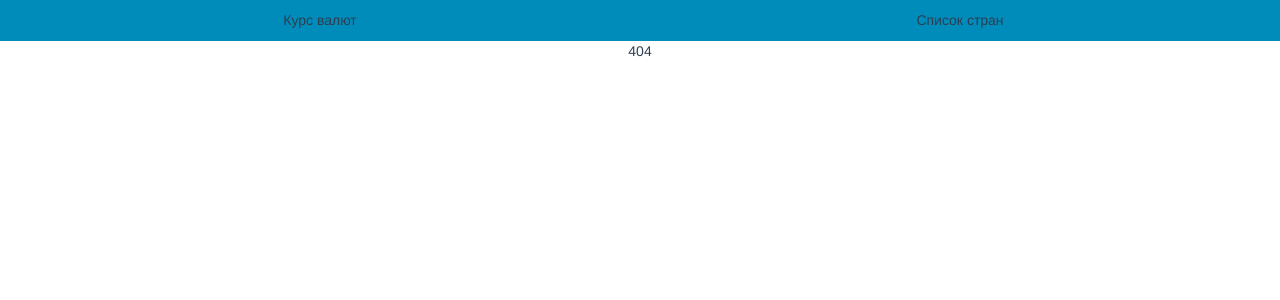
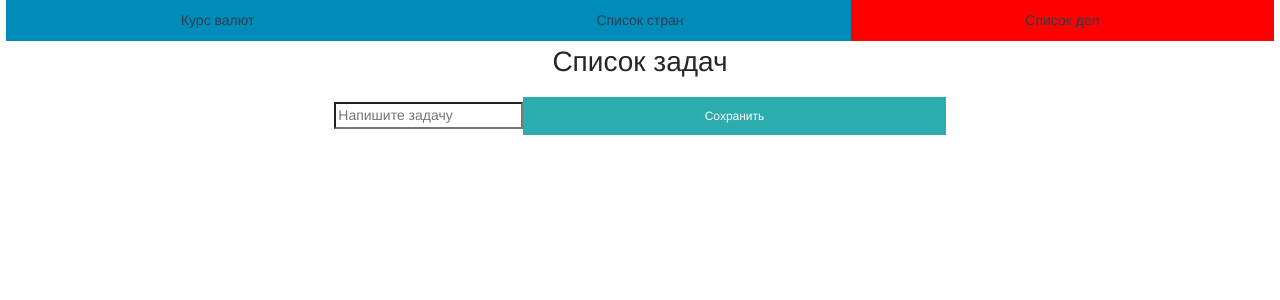
Before and after one commit to ElviraShakirova/practica, a Vue app: page /list in a window 1280 px wide. Before the commit this address had no page. Shown: the top 300 px of the page. Built offline with nearby package versions, Linux system fonts and the light colour scheme.

Commit message:
Сreating a task list

```diff
--- a/src/App.vue
+++ b/src/App.vue
@@ -7,6 +7,7 @@
           <button :class="isActive('countries')" @click="navigate('/countries')">
             Список стран
           </button>
+          <button :class="isActive('list')" @click="navigate('/list')">Список дел</button>
         </div>
       </header>
     </div>
@@ -50,7 +51,7 @@ button {
   text-decoration: none;
   display: inline-block;
   font-size: 16px;
-  width: 50%;
+  width: 33%;
   cursor: pointer;
 }
 .active {
--- a/src/router/index.js
+++ b/src/router/index.js
@@ -18,6 +18,10 @@ const routes = [
     component: HomePage,
   },
   {
+    path: '/list',
+    component: () => import(/* webpackChunkName: "" */ '@/views/DoList'),
+  },
+  {
     path: '*',
     component: () => import(/* webpackChunkName: "404" */ '@/views/NotFound'),
   },
--- /dev/null
+++ b/src/views/DoList.vue
@@ -0,0 +1,21 @@
+<template>
+  <main>
+    <h1>Список задач</h1>
+    <input type="text" placeholder="Напишите задачу" />
+    <button class="save">Сохранить</button>
+  </main>
+</template>
+
+<script>
+export default {};
+</script>
+
+<style scoped>
+.save {
+  background-color: #2dacb0;
+  color: white;
+  padding: 10px 15px;
+  text-align: center;
+  font-size: 12px;
+}
+</style>
```
